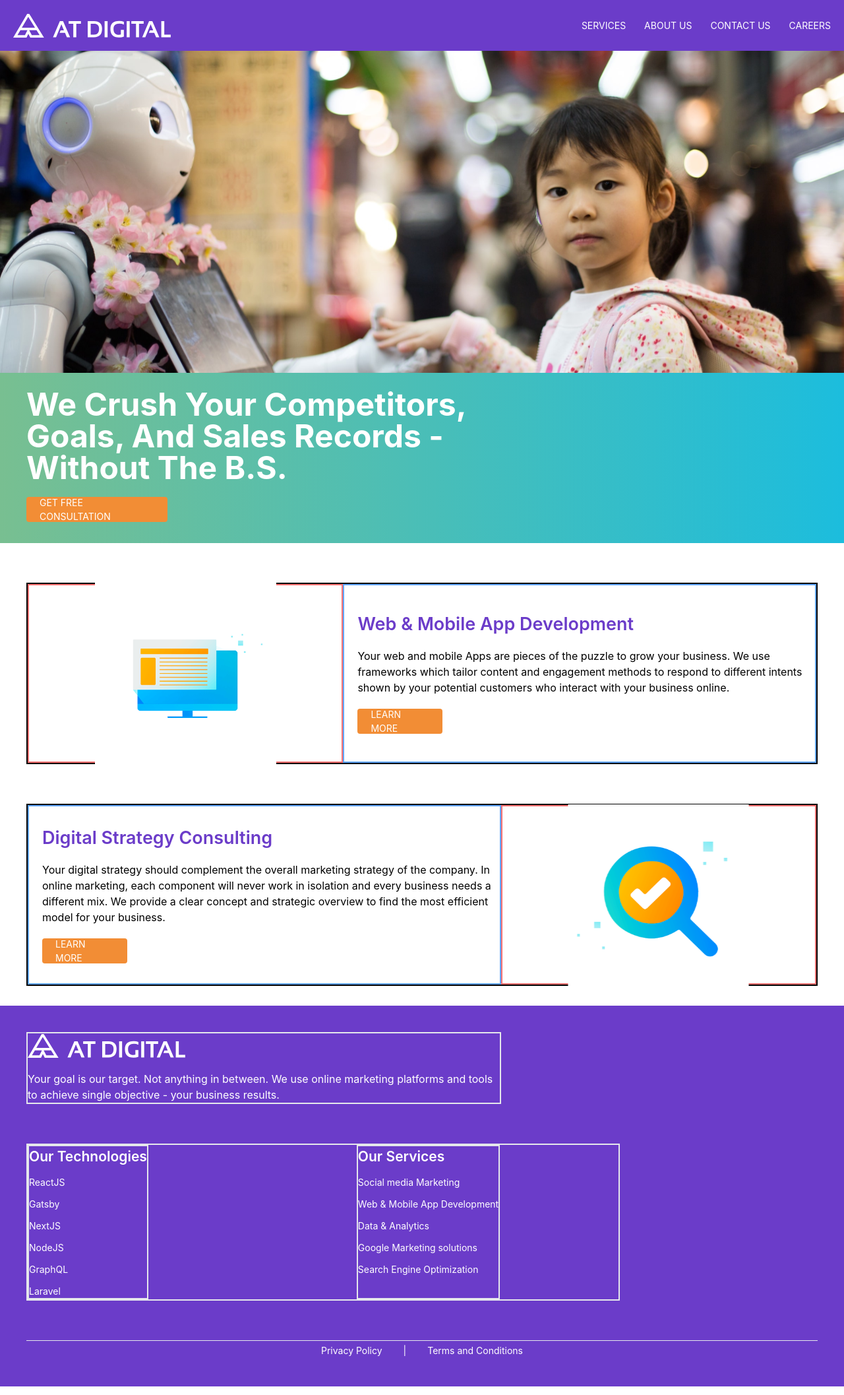
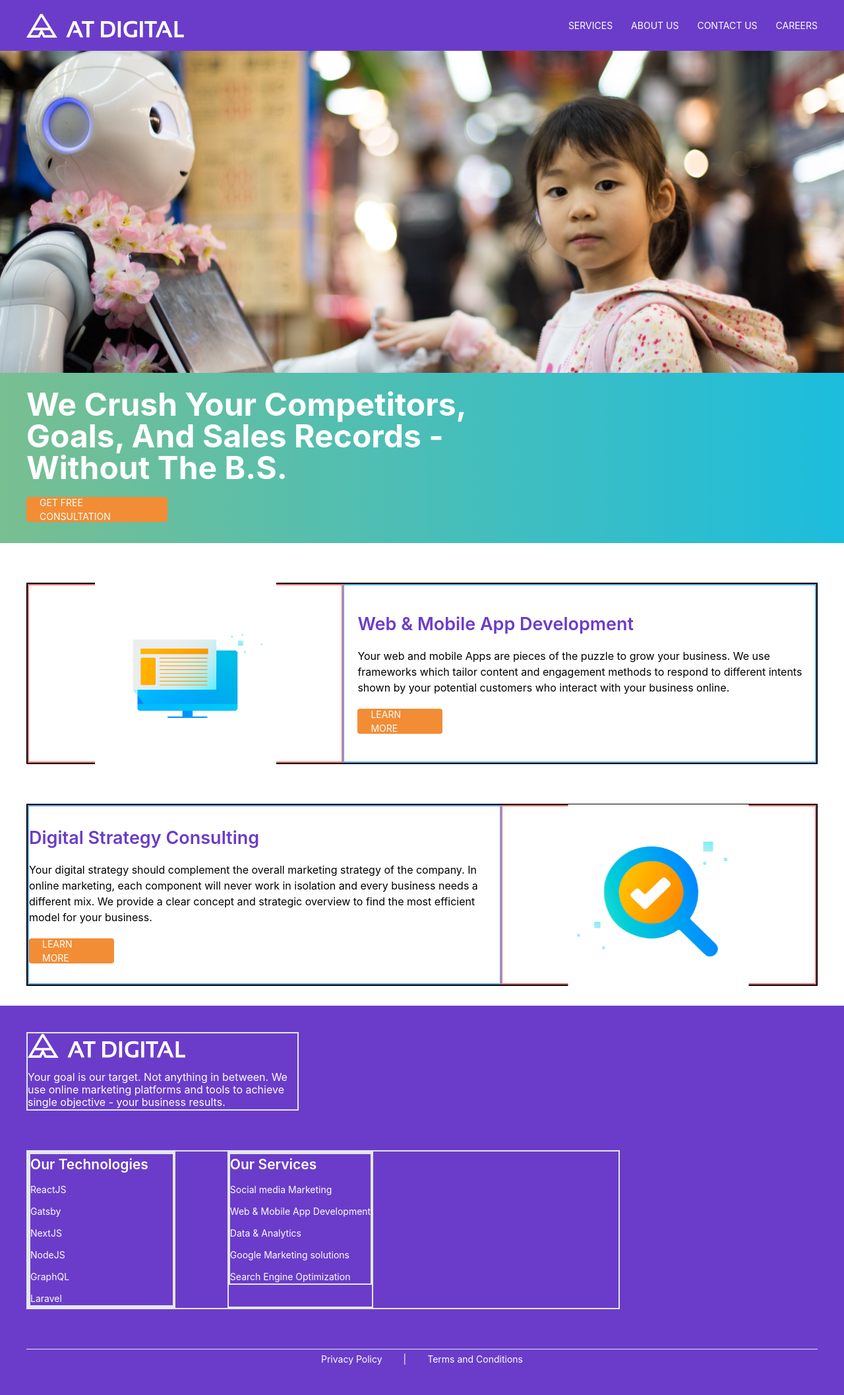
Before and after one commit to Ravindu007/AT_DIGITAL_landingPage, a React (Vite) app: page / in a window 1280 px wide. Shown: the whole page at 66% size. Built offline with nearby package versions, Linux system fonts and the light colour scheme.

Commit message:
basic responsiveness done for 2 sizes

```diff
--- a/src/Components/footer/Footer.jsx
+++ b/src/Components/footer/Footer.jsx
@@ -5,18 +5,18 @@ const Footer = () => {
     <div className="footer bg-primary h-full flex flex-col gap-[60px]  px-[20px] md:px-[40px] py-[40px] text-white">
 
       {/* row 1 */}
-      <div className="row flex flex-col md:w-[60%] gap-[20px] border-2">
+      <div className="row flex flex-col md:w-[413px] gap-[20px] border-2">
         <div className="brand-container">
           <img src="brand.svg" alt="" />
         </div>
-        <p>Your goal is our target. Not anything in between. We use online marketing platforms and tools to achieve single objective - your business results.</p>
+        <p className='text-[16px] leading-[19.2px] font-normal'>Your goal is our target. Not anything in between. We use online marketing platforms and tools to achieve single objective - your business results.</p>
       </div>
 
         {/* row 2 */}
-      <div className="row flex  flex-col md:flex-row gap-[40px] md:gap-[316px] w-[75%] border-2">
+      <div className="row flex  flex-col md:flex-row gap-[40px] md:gap-[79px] w-[75%] border-2">
 
         <div className="left border-2">
-          <ul className='flex flex-col gap-[12px]'>
+          <ul className='flex flex-col gap-[12px] pr-[37px] border-2'>
             <li className="font-semibold text-[21px]">Our Technologies</li>
             <li className='text-[12px] md:text-[14px]'>ReactJS</li>
             <li className='text-[12px] md:text-[14px]'>Gatsby</li>
@@ -28,7 +28,7 @@ const Footer = () => {
         </div>
 
         <div className="right border-2">
-        <ul className='flex flex-col gap-[12px]'>
+        <ul className='flex flex-col gap-[12px] border-2'>
             <li className="font-semibold text-[21px]">Our Services</li>
             <li className='text-[12px] md:text-[14px]'>Social media Marketing</li>
             <li className='text-[12px] md:text-[14px]'>Web & Mobile App Development</li>
--- a/src/Components/top_navigation/Navbar.jsx
+++ b/src/Components/top_navigation/Navbar.jsx
@@ -4,7 +4,7 @@ const Navbar = () => {
   return (
     <>
     {/* desktop */}
-    <div className="hidden md:flex justify-between items-center bg-primary text-white text-[14px] px-[20px]">
+    <div className="hidden md:flex justify-between items-center bg-primary text-white text-[14px] px-[40px]">
       <div className="section-1">
         <div className="brand-container">
           <img src="brand.svg" alt="" />
--- a/src/Pages/Home.jsx
+++ b/src/Pages/Home.jsx
@@ -44,7 +44,7 @@ const Home = () => {
             </div>
 
             <div className="right md:w-[60%] h-full flex flex-col justify-center md:items-start items-center gap-[20px] border-2 border-blue-400 md:pl-[20px]">
-              <p className="text-primary font-semibold text-[27px] leading-[33px] text-center">Web & Mobile App Development</p>
+              <p className="text-primary font-semibold text-[27px] leading-[33px] text-center md:text-start ">Web & Mobile App Development</p>
               <p className='text-[16px] text-center md:text-start'>Your web and mobile Apps are pieces of the puzzle to grow your business. We use frameworks which tailor content and engagement methods to respond to different intents shown by your potential customers who interact with your business online.</p>
               <ButtonLearnMore></ButtonLearnMore>
             </div>
@@ -57,7 +57,7 @@ const Home = () => {
           <div className="md:h-[276px] flex flex-col md:flex-row border-2 border-black">
 
             {/* desktop view */}
-            <div className="left hidden md:flex md:w-[60%] h-full flex-col justify-center gap-[20px] border-2 border-blue-400 pl-[20px]">
+            <div className="left hidden md:flex md:w-[60%] h-full flex-col justify-center gap-[20px] border-2 border-blue-400 ">
               <p className="text-primary font-semibold text-[27px] leading-[33px]">Digital Strategy Consulting</p>
               <p>Your digital strategy should complement the overall marketing strategy of the company. In online marketing, each component will never work in isolation and every business needs a different mix. We provide a clear concept and strategic overview to find the most efficient model for your business.</p>
               <ButtonLearnMore></ButtonLearnMore>
```
